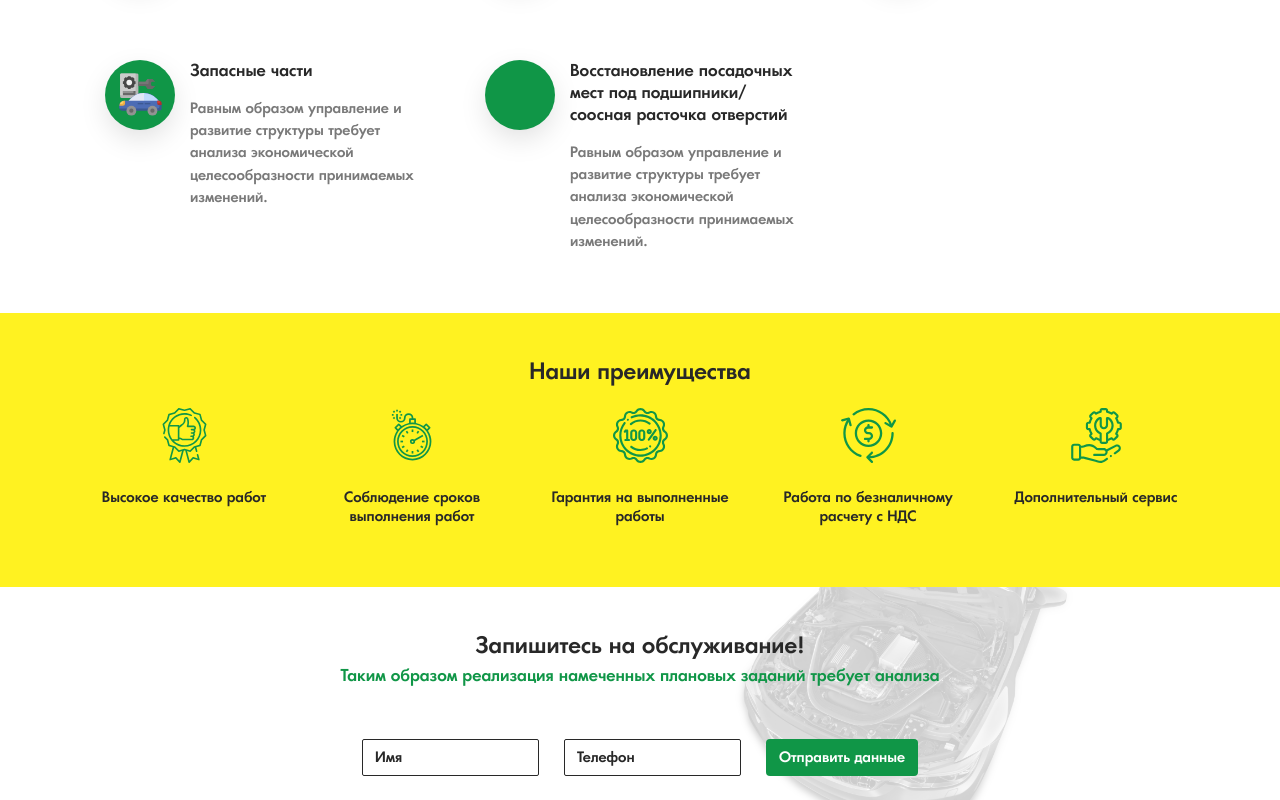
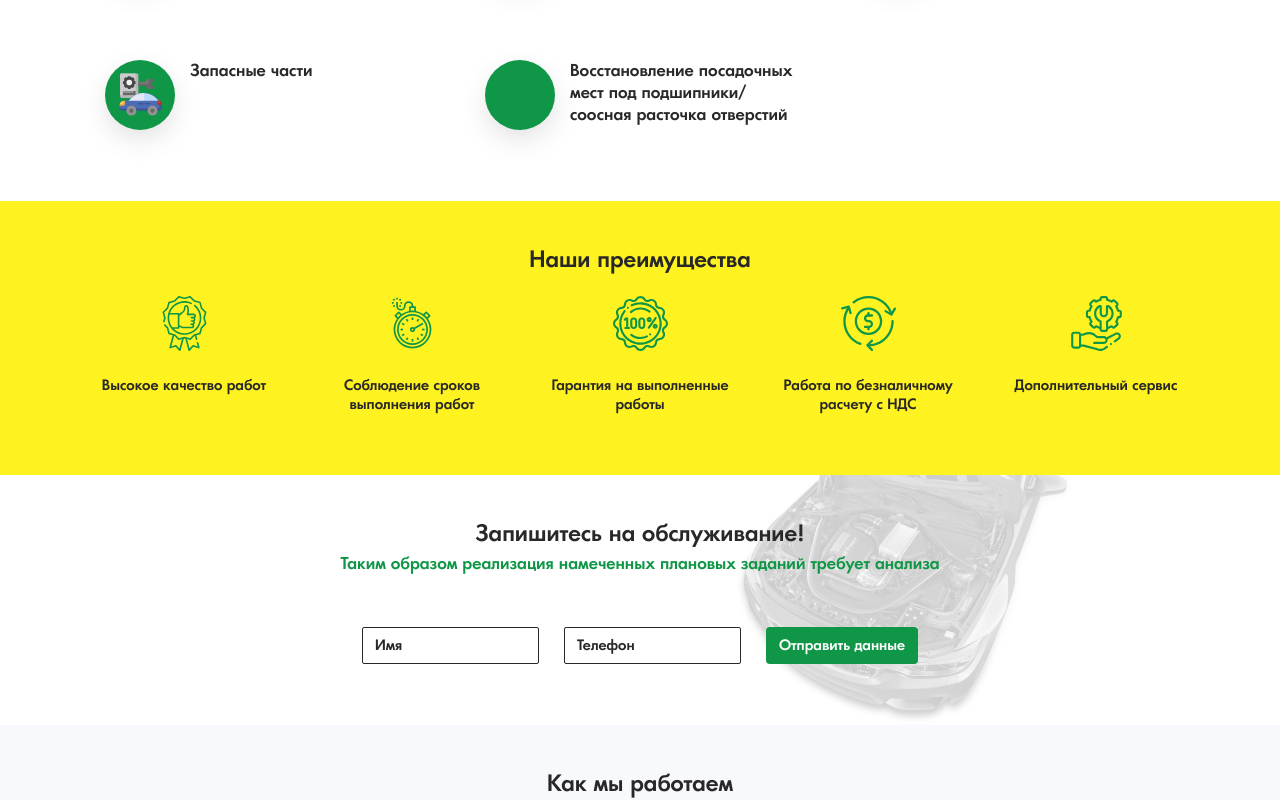
Before and after one commit to Junior-web/transhab, a plain HTML site: page index.html in a window 1280 px wide. Shown: the part 1310-2110 px from the top of the page. Drawn offline with Linux system fonts and the light colour scheme.

Commit message:
Update index.html

```diff
--- a/index.html
+++ b/index.html
@@ -289,7 +289,7 @@
                                 <span class="service__caption">
                                     Запасные части
                                 </span>
-                                <span class="service__text">
+                                <span class="service__text d-none">
                                     Равным образом управление и развитие структуры требует анализа экономической целесообразности принимаемых изменений.
                                 </span>
                             </div>
@@ -302,7 +302,7 @@
                                 <span class="service__caption">
                                     Восстановление посадочных мест под подшипники/соосная расточка отверстий
                                 </span>
-                                <span class="service__text">
+                                <span class="service__text d-none">
                                     Равным образом управление и развитие структуры требует анализа экономической целесообразности принимаемых изменений.
                                 </span>
                             </div>
```
